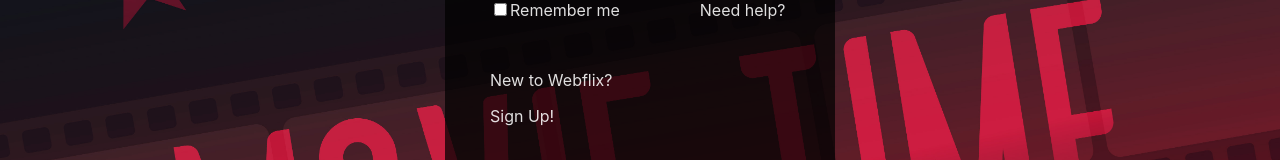
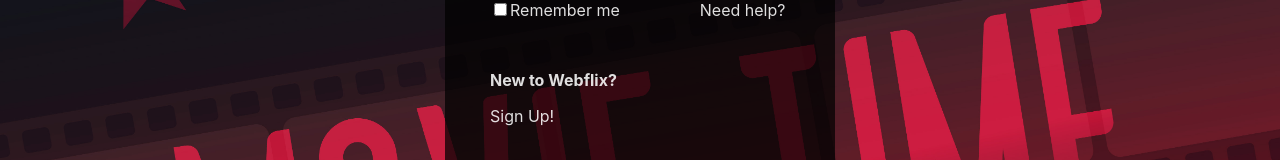
Before and after one commit to Jovans55/Webflix, a React (Vite) app: page / in a window 1280 px wide. Shown: the part 404-564 px from the top of the page. Built offline with nearby package versions, Linux system fonts and the light colour scheme.

Commit message:
Made something bald cause it was annoying me

```diff
--- a/src/App.jsx
+++ b/src/App.jsx
@@ -16,7 +16,7 @@
             <label style={{marginRight: "80px"}}>Remember me</label>
             <a>Need help?</a>
           </div>
-          <p>New to Webflix?</p>
+          <p style={{fontWeight: "bold"}}>New to Webflix?</p>
           <a>Sign Up!</a>
         </div>
       </section>
```
